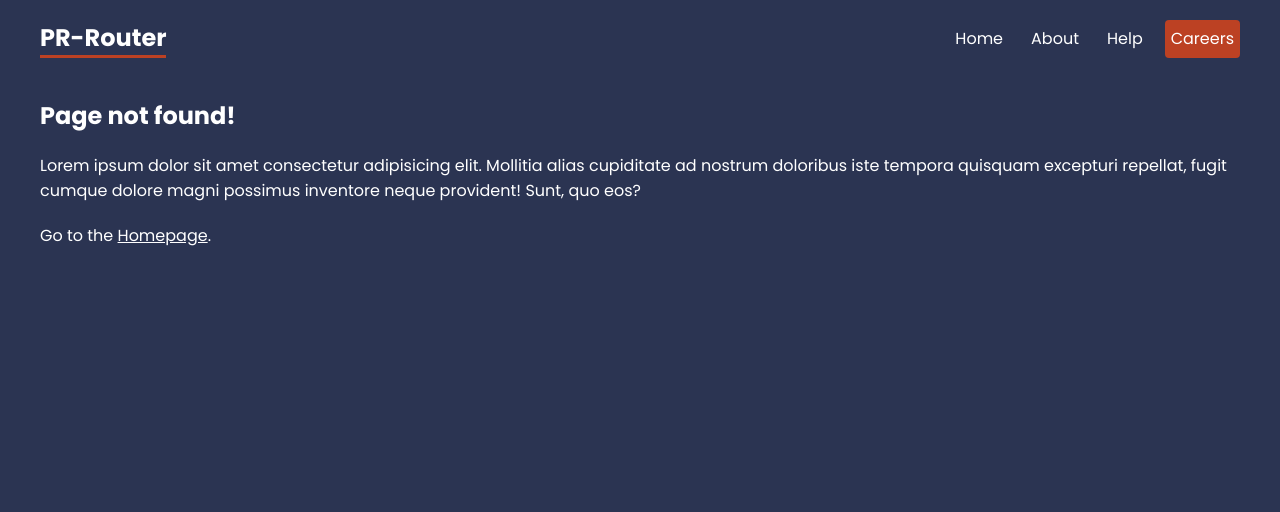
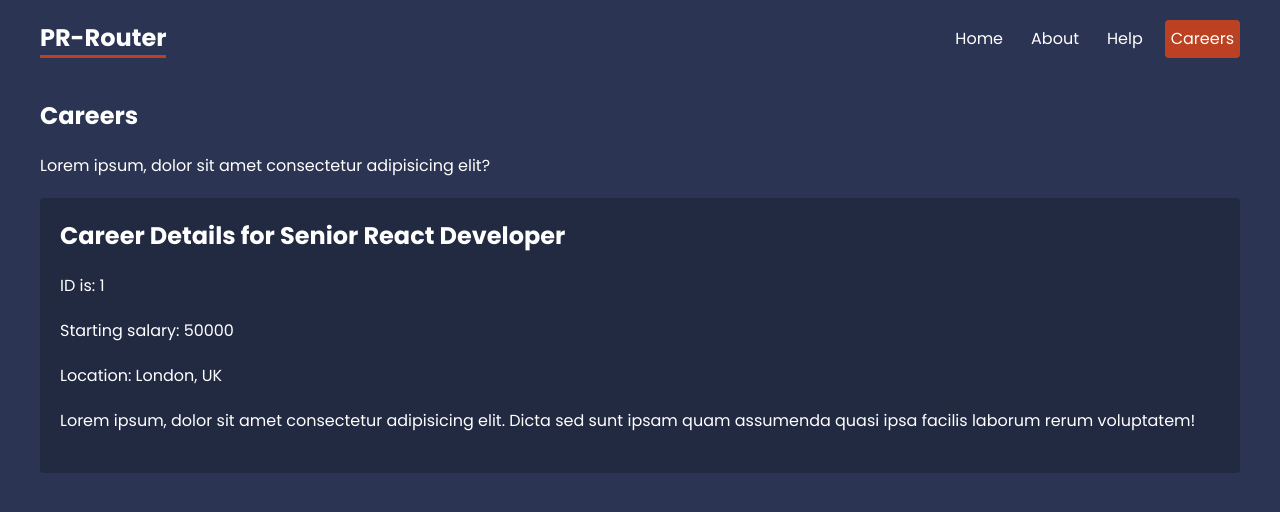
Before and after one commit to praba13/reactrouter64, a React (Create React App) app: page /careers/1 in a window 1280 px wide. Shown: the top 512 px of the page. Built offline with nearby package versions, Linux system fonts and the light colour scheme; data requests are answered from the project's data file.

Commit message:
useParams hook for catch details from specfic id

```diff
--- a/src/App.js
+++ b/src/App.js
@@ -17,6 +17,9 @@ import Faq from './pages/help/Faq';
 import Contact from './pages/help/Contact';
 import NotFound from './pages/NotFound';
 import Careers, { careersLoader } from './pages/careers/Careers';
+import CareerDetails, {
+  CareerDetailsLoader
+} from './pages/careers/CareerDetails';
 
 const router = createBrowserRouter(
   createRoutesFromElements(
@@ -29,6 +32,11 @@ const router = createBrowserRouter(
       </Route>
       <Route path='careers' element={<CareersLayout />}>
         <Route index element={<Careers />} loader={careersLoader} />
+        <Route
+          path=':id'
+          element={<CareerDetails />}
+          loader={CareerDetailsLoader}
+        />
       </Route>
       <Route path='*' element={<NotFound />} />
     </Route>
--- a/src/index.css
+++ b/src/index.css
@@ -30,7 +30,7 @@ button {
 header nav {
   display: flex;
   gap: 16px;
-  justify-content: end;
+  justify-content: flex-end;
   max-width: 1200px;
   margin: 0 auto;
 }
@@ -123,3 +123,11 @@ form label span {
   font-size: 0.8em;
   color: #bbb;
 }
+
+/* careers details */
+.career-details {
+  background: rgba(0, 0, 0, 0.2);
+  padding: 20px;
+  border-radius: 4px;
+  margin: 20px 0;
+}
--- /dev/null
+++ b/src/pages/careers/CareerDetails.jsx
@@ -0,0 +1,27 @@
+import { useLoaderData, useParams } from 'react-router-dom';
+
+const CareerDetails = () => {
+    const { id } = useParams();
+    const career = useLoaderData();
+
+    return (
+        <div className="career-details">
+            <h2>Career Details for {career.title}</h2>
+            <p>ID is: {id} </p>
+            <p>Starting salary: {career.salary}</p>
+            <p>Location: {career.location}</p>
+            <div className="details">
+                <p>Lorem ipsum, dolor sit amet consectetur adipisicing elit. Dicta sed sunt ipsam quam assumenda quasi ipsa facilis laborum rerum voluptatem!</p>
+            </div>
+        </div>
+    );
+};
+
+//loader function
+export const CareerDetailsLoader = async ({ params }) => {
+    const { id } = params;
+    const res = await fetch('http://localhost:4000/careers/' + id);
+    return res.json();
+};
+
+export default CareerDetails;
--- a/src/pages/careers/Careers.jsx
+++ b/src/pages/careers/Careers.jsx
@@ -2,12 +2,12 @@ import { useLoaderData, Link } from 'react-router-dom';
 
 const Careers = () => {
     const careers = useLoaderData();
-    console.log(careers);
+    //console.log(careers);
 
     return (
         <div className='careers' >
             {careers.map(career => (
-                <Link to='/' key={career.id}>
+                <Link to={career.id.toString()} key={career.id}>
                     <p>{career.title}</p>
                     <p>Based in {career.location}</p>
                 </Link>
@@ -18,8 +18,7 @@ const Careers = () => {
 
 //loader function
 export const careersLoader = async () => {
-    const res = await fetch(' http://localhost:4000/careers');
-
+    const res = await fetch('http://localhost:4000/careers');
     return res.json();
 };
 
```
